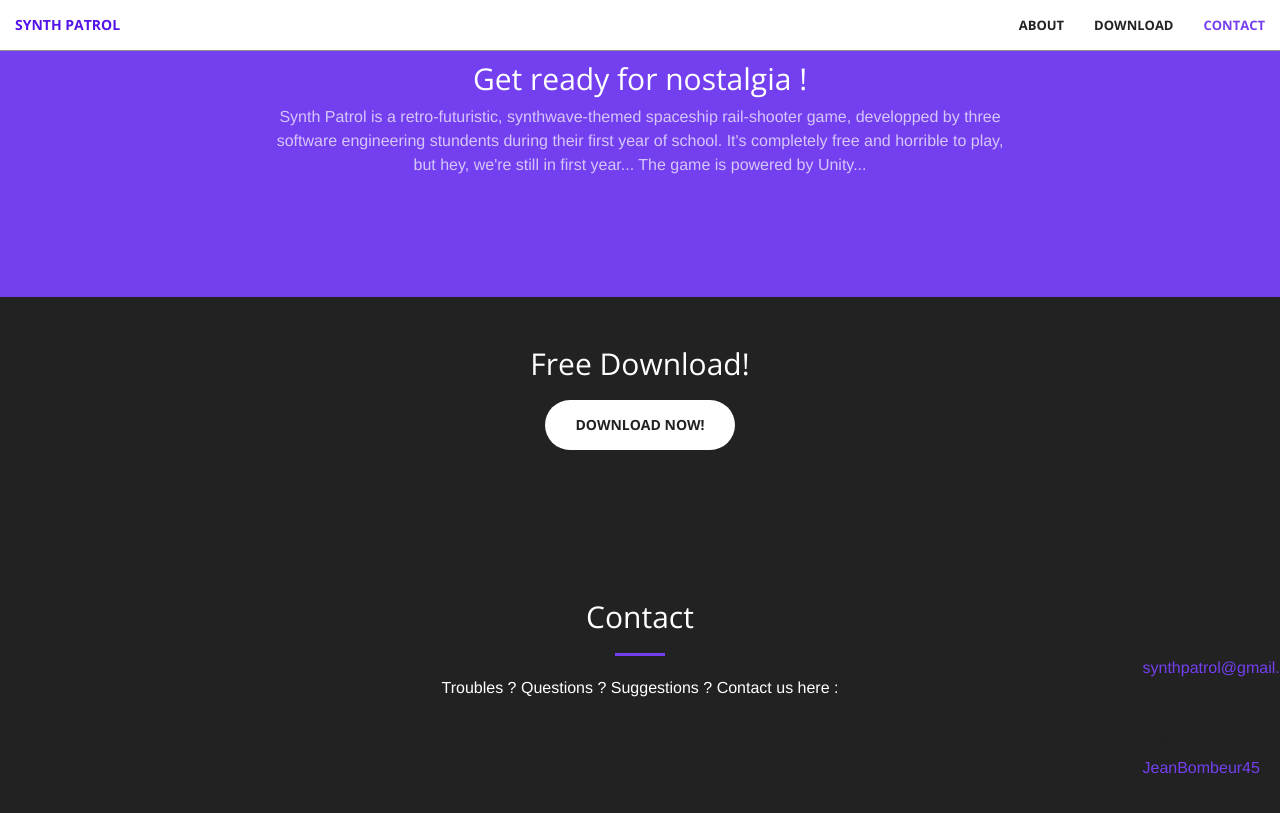
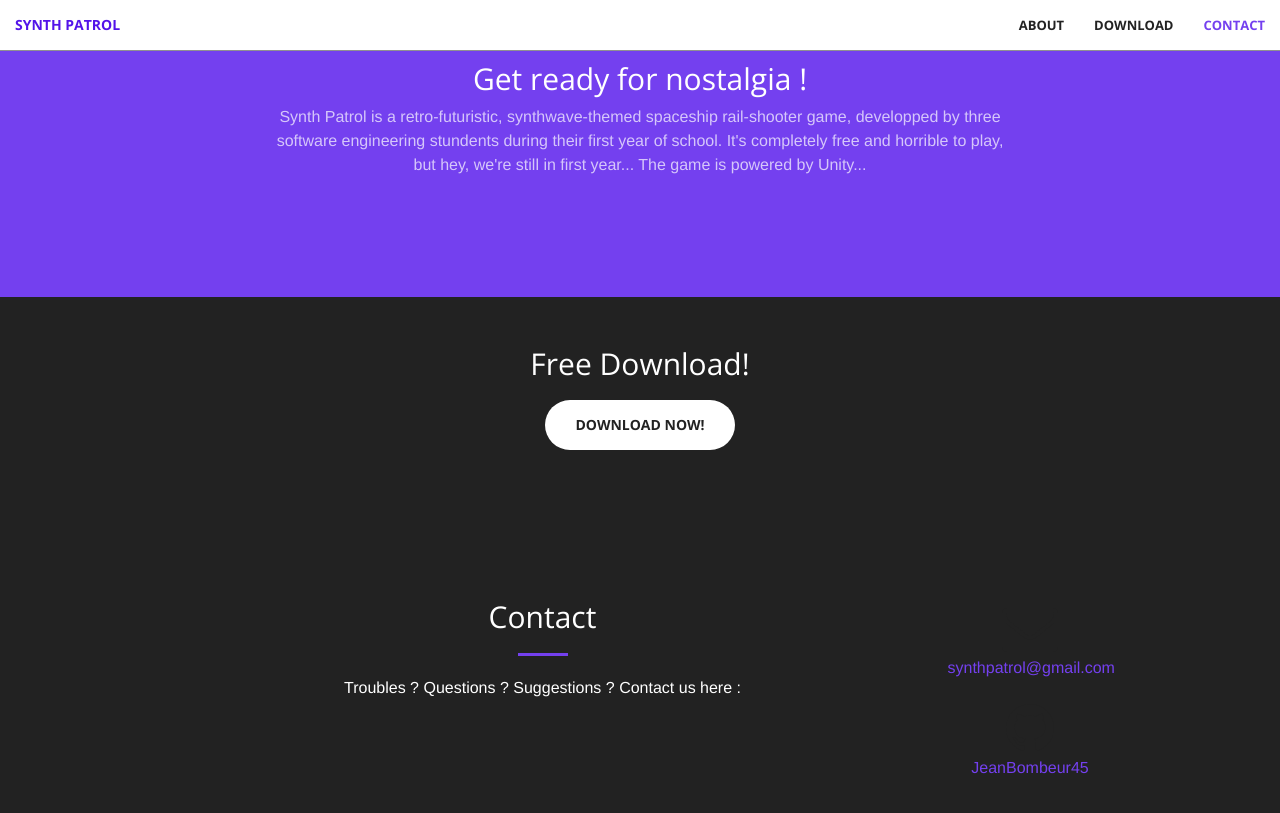
Before and after one commit to JeanBombeur45/Synth-Patrol, a Jekyll site: the page built from index.html, in a window 1280 px wide and 900 px high, scrolled down 938 px. Shown: the top 813 px of the window. Built offline with Jekyll 4.4.1, drawn with Linux system fonts in a browser that asks for light colours.

Commit message:
Update contact.html

```diff
--- a/_includes/contact.html
+++ b/_includes/contact.html
@@ -1,18 +1,18 @@
 <section class="bg-dark" id="contact">
     <div class="container">
         <div class="row">
-            <div class="col-lg-8 col-lg-offset-2 text-center">
+            <div class="col-lg-6 col-lg-offset-2 text-center">
                 <h2 class="section-heading">Contact</h2>
                 <hr class="primary">
                 <p>Troubles ? Questions ? Suggestions ? Contact us here :</p>
             </div>
-        <div class="col-lg-1 col-lg-offset-1 text-center">
+        <div class="col-lg-2 col-lg-offset-1 text-center">
             <a href="mailto:{{ site.email }}">
             <i class="fa fa-envelope-o fa-2x wow bounceIn" data-wow-delay=".1s"></i>
                 <p>{{ site.email }}</p>
             </a>
         </div>
-        <div class="col-lg-1 col-lg-offset-1 text-center">
+        <div class="col-lg-2 col-lg-offset-1 text-center">
             <a href="https://github.com/{{ site.github_username }}">
             <i class="fa fa-github fa-2x wow bounceIn" data-wow-delay=".1s"></i>
                 <p>{{ site.github_username }}</p>
```
